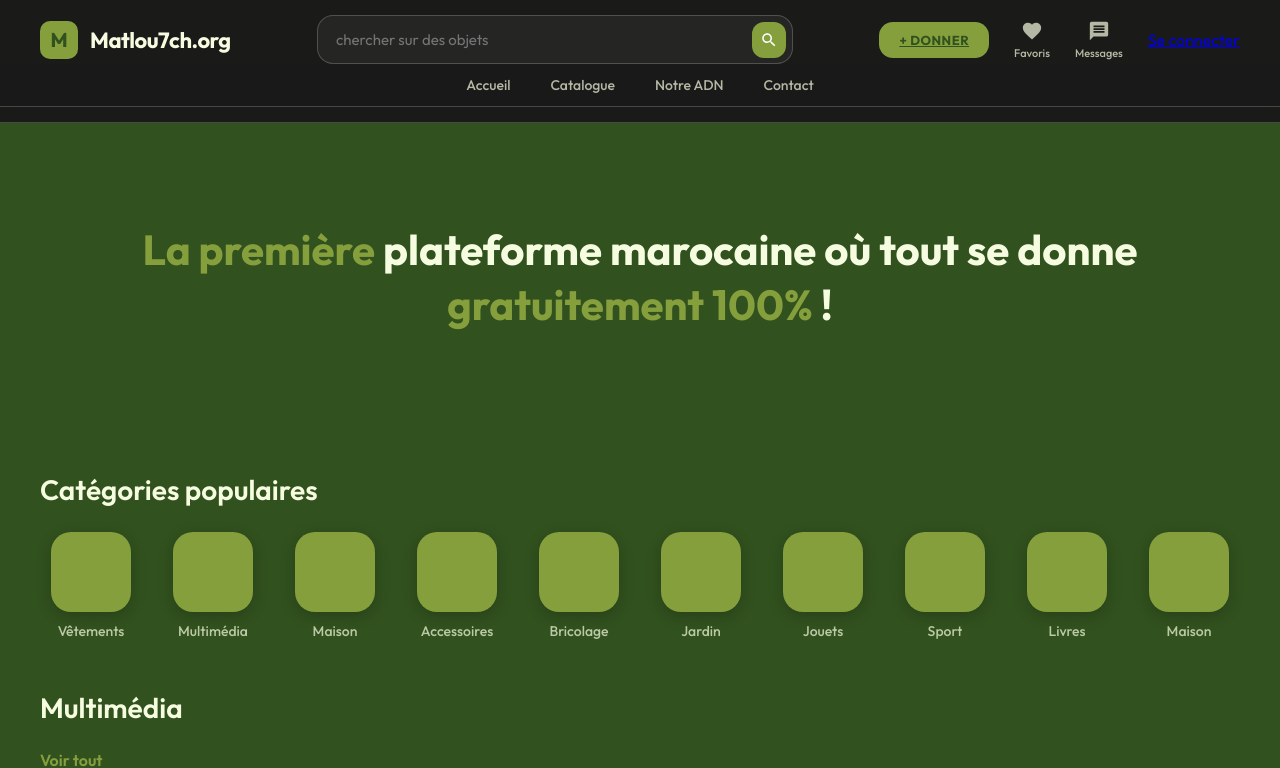
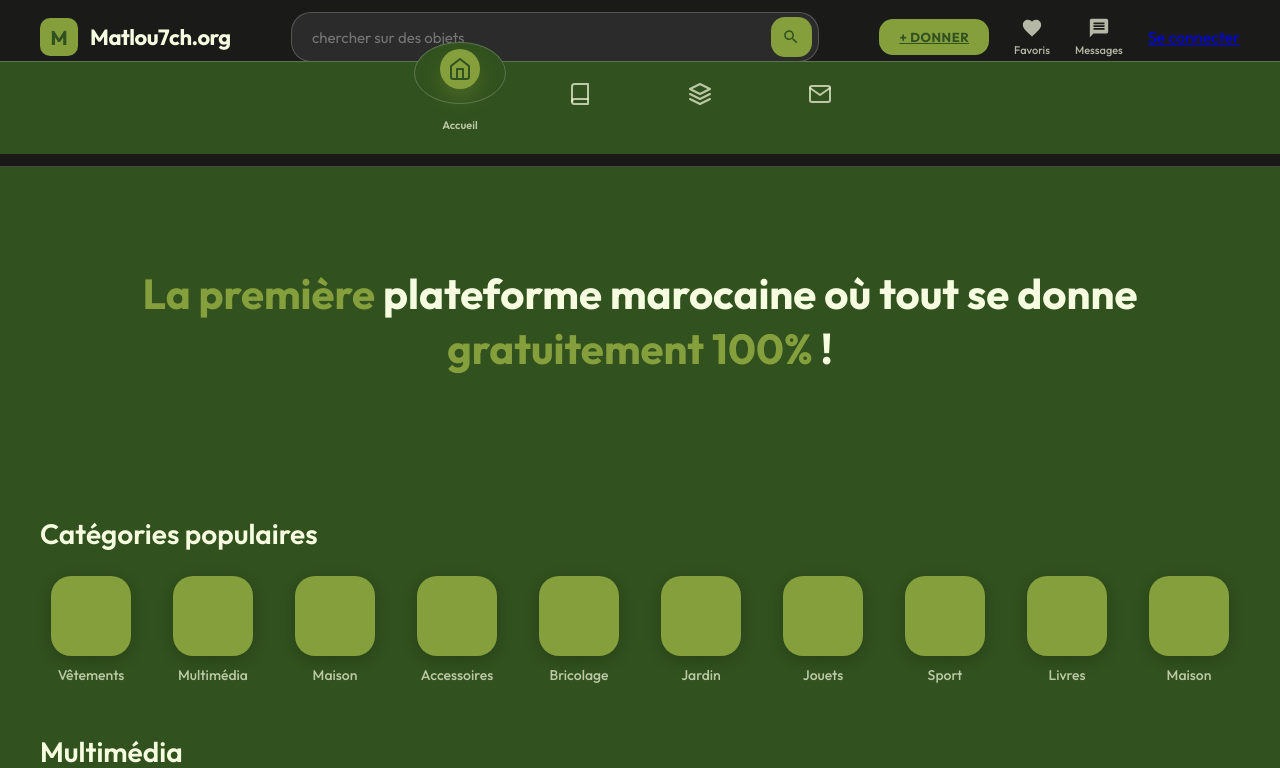
Before and after one commit to haytamnajim/matlou7ch-app, a React (Create React App) app: page / in a window 1280 px wide. Shown: the top 768 px of the page. Built offline with nearby package versions, Linux system fonts and the light colour scheme; no server answers.

Commit message:
feat: Add Navbar component with integrated search, secondary navigation menu, and advanced search overlay.

```diff
--- a/src/components/Navbar.css
+++ b/src/components/Navbar.css
@@ -1,6 +1,6 @@
 .navbar {
   background: var(--bg-dark);
-  padding: 15px 0;
+  padding: 12px 0;
   border-bottom: 1px solid var(--glass-border);
   position: sticky;
   top: 0;
@@ -10,12 +10,13 @@
 }
 
 .navbar-content {
-  max-width: 1200px;
+  max-width: 1400px;
+  /* Wider for better spacing */
   margin: 0 auto;
   display: flex;
   justify-content: space-between;
   align-items: center;
-  padding: 0 30px;
+  padding: 0 40px;
 }
 
 .logo {
@@ -53,15 +54,17 @@
 /* Redesigned Search Bar */
 .search-bar {
   flex: 1;
-  max-width: 450px;
-  margin: 0 30px;
-  background: rgba(255, 255, 255, 0.05);
+  max-width: 500px;
+  margin: 0 40px;
+  background: rgba(255, 255, 255, 0.08);
+  /* Slightly more visible */
   border: 1px solid var(--glass-border);
-  border-radius: 16px;
-  padding: 4px 6px 4px 18px;
+  border-radius: 20px;
+  /* More rounded */
+  padding: 4px 6px 4px 20px;
   display: flex;
   align-items: center;
-  transition: all 0.3s ease;
+  transition: all 0.3s cubic-bezier(0.4, 0, 0.2, 1);
 }
 
 .search-bar:focus-within {
@@ -82,16 +85,21 @@
 }
 
 .search-button {
-  background: var(--bg-sage);
+  background: var(--bg-sage) !important;
+  /* Force green theme */
   border: none;
-  width: 36px;
-  height: 36px;
-  border-radius: 12px;
+  width: 44px;
+  height: 40px;
+  border-radius: 14px;
   display: flex;
   align-items: center;
   justify-content: center;
   cursor: pointer;
-  transition: transform 0.2s;
+  transition: all 0.2s cubic-bezier(0.4, 0, 0.2, 1);
+}
+
+.search-button svg {
+  fill: var(--bg-main);
 }
 
 .search-button:hover {
@@ -148,28 +156,153 @@
   box-shadow: 0 6px 20px rgba(133, 159, 61, 0.3);
 }
 
-/* Secondary Menu */
+/* Profile Pill Button */
+.nav-profile-pill {
+  display: flex;
+  align-items: center;
+  gap: 12px;
+  background: var(--text-white);
+  /* Match request for white H style */
+  padding: 10px 18px;
+  border-radius: 16px;
+  text-decoration: none;
+  transition: all 0.3s cubic-bezier(0.4, 0, 0.2, 1);
+  box-shadow: 0 4px 12px rgba(0, 0, 0, 0.1);
+}
+
+.nav-profile-pill:hover {
+  background: #ffffff;
+  transform: translateY(-2px);
+  box-shadow: 0 6px 16px rgba(0, 0, 0, 0.15);
+}
+
+.profile-pill-icon {
+  display: flex;
+  align-items: center;
+  justify-content: center;
+  color: #000000;
+}
+
+.profile-pill-icon svg {
+  width: 22px;
+  height: 22px;
+}
+
+.profile-pill-text {
+  color: #000000;
+  font-weight: 500;
+  font-size: 15px;
+  font-family: var(--font-main);
+}
+
+/* Secondary Menu with Bulge Effect */
 .nav-menu {
-  background: rgba(26, 26, 25, 0.8);
-  backdrop-filter: blur(10px);
-  padding: 12px 0;
+  background: var(--bg-main);
+  padding: 12px 0 22px;
   display: flex;
   justify-content: center;
-  gap: 40px;
-  border-bottom: 1px solid var(--glass-border);
+  align-items: center;
+  gap: 30px;
+  /* Controlled gap */
+  position: relative;
+  border-top: 1px solid var(--glass-border);
+  margin-top: -1px;
 }
 
 .menu-item {
-  color: var(--text-dim);
+  display: flex;
+  flex-direction: column;
+  align-items: center;
   text-decoration: none;
-  font-weight: 500;
-  font-size: 14px;
   position: relative;
-  transition: color 0.3s;
+  z-index: 10;
+  width: 90px;
+  /* Fixed width for better mapping */
+  transition: all 0.4s cubic-bezier(0.4, 0, 0.2, 1);
 }
 
-.menu-item:hover {
-  color: var(--bg-sage);
+.menu-icon-wrapper {
+  color: var(--text-dim);
+  transition: all 0.4s;
+  display: flex;
+  align-items: center;
+  justify-content: center;
+  width: 40px;
+  height: 40px;
+  border-radius: 50%;
+}
+
+.menu-icon-wrapper svg {
+  width: 24px;
+  height: 24px;
+}
+
+.menu-label {
+  font-size: 11px;
+  font-weight: 600;
+  color: var(--text-dim);
+  margin-top: 4px;
+  opacity: 0;
+  transform: translateY(10px);
+  transition: all 0.4s;
+}
+
+/* Active State - THE BULGE */
+.menu-item.active .menu-icon-wrapper {
+  background: var(--bg-sage);
+  color: var(--bg-main);
+  transform: translateY(-25px);
+  box-shadow: 0 10px 20px rgba(133, 159, 61, 0.3);
+}
+
+.menu-item.active .menu-label {
+  opacity: 1;
+  transform: translateY(0);
+}
+
+/* The Notch / Dip in the bar */
+.nav-menu::before {
+  content: '';
+  position: absolute;
+  top: 0;
+  left: 0;
+  width: 100%;
+  height: 100%;
+  background: var(--bg-main);
+  z-index: 1;
+}
+
+/* Indicator - This creates the curved cutout shape */
+.nav-menu-indicator {
+  position: absolute;
+  top: -20px;
+  width: 90px;
+  height: 60px;
+  background: var(--bg-main);
+  border-radius: 50%;
+  border: 1px solid var(--glass-border);
+  z-index: 5;
+  transition: all 0.4s cubic-bezier(0.175, 0.885, 0.32, 1.275);
+  display: flex;
+  justify-content: center;
+}
+
+/* Position mapping for the indicator based on (item_width + gap) */
+/* Distance = 90px + 30px = 120px */
+.menu-item:nth-child(1).active~.nav-menu-indicator {
+  transform: translateX(calc(-1.5 * 120px));
+}
+
+.menu-item:nth-child(2).active~.nav-menu-indicator {
+  transform: translateX(calc(-0.5 * 120px));
+}
+
+.menu-item:nth-child(3).active~.nav-menu-indicator {
+  transform: translateX(calc(0.5 * 120px));
+}
+
+.menu-item:nth-child(4).active~.nav-menu-indicator {
+  transform: translateX(calc(1.5 * 120px));
 }
 
 /* Advanced Search Overlay */
--- a/src/components/Navbar.jsx
+++ b/src/components/Navbar.jsx
@@ -83,15 +83,14 @@ function Navbar() {
           </Link>
 
           {user ? (
-            <Link to="/profile" className="user-avatar" style={{
-              backgroundColor: profile?.avatar_color || 'var(--text-white)',
-              backgroundImage: profile?.avatar && profile.avatar.length > 5 ? `url(${profile.avatar})` : 'none',
-              backgroundSize: 'cover',
-              backgroundPosition: 'center'
-            }}>
-              {(!profile?.avatar || profile.avatar.length <= 5) && (
-                <span style={{ fontSize: '20px' }}>{getInitial()}</span>
-              )}
+            <Link to="/profile" className="nav-profile-pill">
+              <div className="profile-pill-icon">
+                <svg xmlns="http://www.w3.org/2000/svg" viewBox="0 0 24 24" fill="none" stroke="currentColor" strokeWidth="2" strokeLinecap="round" strokeLinejoin="round">
+                  <path d="M20 21v-2a4 4 0 0 0-4-4H8a4 4 0 0 0-4 4v2"></path>
+                  <circle cx="12" cy="7" r="4"></circle>
+                </svg>
+              </div>
+              <span className="profile-pill-text">Profile</span>
             </Link>
           ) : (
             <Link to="/connexion" className="nav-login-btn">Se connecter</Link>
@@ -100,10 +99,45 @@ function Navbar() {
       </div>
 
       <div className="nav-menu">
-        <Link to="/" className={`menu-item ${window.location.pathname === '/' ? 'active' : ''}`}>Accueil</Link>
-        <Link to="/catalogue" className={`menu-item ${window.location.pathname === '/catalogue' ? 'active' : ''}`}>Catalogue</Link>
-        <Link to="/notre-adn" className={`menu-item ${window.location.pathname === '/notre-adn' ? 'active' : ''}`}>Notre ADN</Link>
-        <Link to="/contact" className={`menu-item ${window.location.pathname === '/contact' ? 'active' : ''}`}>Contact</Link>
+        <Link to="/" className={`menu-item ${window.location.pathname === '/' ? 'active' : ''}`}>
+          <div className="menu-icon-wrapper">
+            <svg viewBox="0 0 24 24" fill="none" stroke="currentColor" strokeWidth="2" strokeLinecap="round" strokeLinejoin="round">
+              <path d="M3 9l9-7 9 7v11a2 2 0 0 1-2 2H5a2 2 0 0 1-2-2z"></path>
+              <polyline points="9 22 9 12 15 12 15 22"></polyline>
+            </svg>
+          </div>
+          <span className="menu-label">Accueil</span>
+        </Link>
+        <Link to="/catalogue" className={`menu-item ${window.location.pathname === '/catalogue' ? 'active' : ''}`}>
+          <div className="menu-icon-wrapper">
+            <svg viewBox="0 0 24 24" fill="none" stroke="currentColor" strokeWidth="2" strokeLinecap="round" strokeLinejoin="round">
+              <path d="M4 19.5A2.5 2.5 0 0 1 6.5 17H20"></path>
+              <path d="M6.5 2H20v20H6.5A2.5 2.5 0 0 1 4 19.5v-15A2.5 2.5 0 0 1 6.5 2z"></path>
+            </svg>
+          </div>
+          <span className="menu-label">Catalogue</span>
+        </Link>
+        <Link to="/notre-adn" className={`menu-item ${window.location.pathname === '/notre-adn' ? 'active' : ''}`}>
+          <div className="menu-icon-wrapper">
+            <svg viewBox="0 0 24 24" fill="none" stroke="currentColor" strokeWidth="2" strokeLinecap="round" strokeLinejoin="round">
+              <path d="M12 2L2 7l10 5 10-5-10-5H12z"></path>
+              <path d="M2 17l10 5 10-5"></path>
+              <path d="M2 12l10 5 10-5"></path>
+            </svg>
+          </div>
+          <span className="menu-label">Notre ADN</span>
+        </Link>
+        <Link to="/contact" className={`menu-item ${window.location.pathname === '/contact' ? 'active' : ''}`}>
+          <div className="menu-icon-wrapper">
+            <svg viewBox="0 0 24 24" fill="none" stroke="currentColor" strokeWidth="2" strokeLinecap="round" strokeLinejoin="round">
+              <path d="M4 4h16c1.1 0 2 .9 2 2v12c0 1.1-.9 2-2 2H4c-1.1 0-2-.9-2-2V6c0-1.1.9-2 2-2z"></path>
+              <polyline points="22,6 12,13 2,6"></polyline>
+            </svg>
+          </div>
+          <span className="menu-label">Contact</span>
+        </Link>
+        {/* Animated Background Notch */}
+        <div className="nav-menu-indicator"></div>
       </div>
 
       {showAdvancedSearch && (
```
